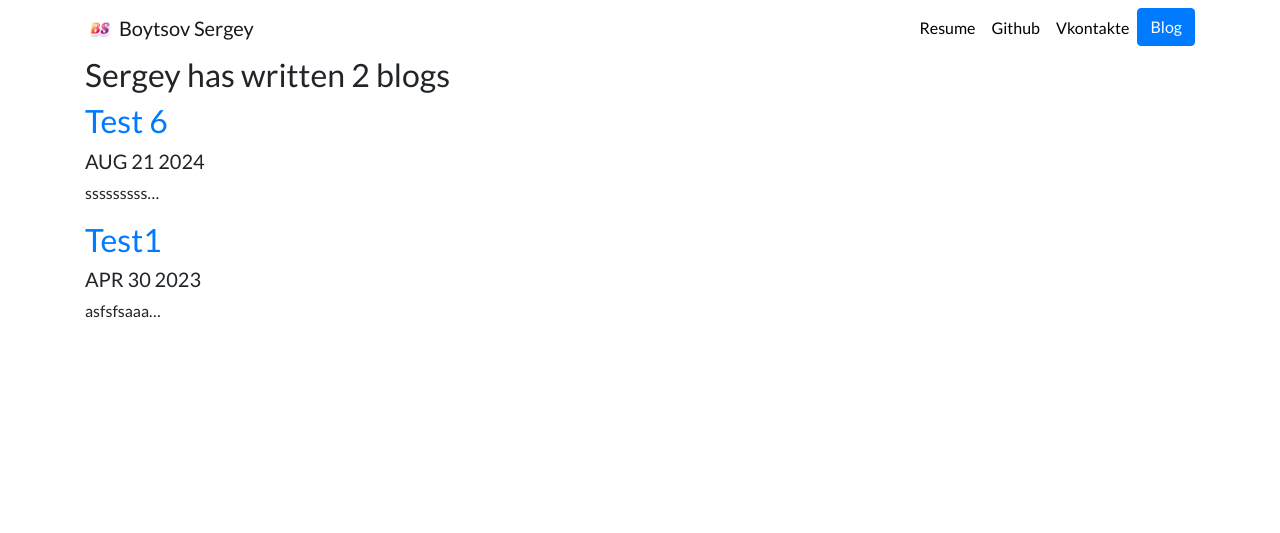
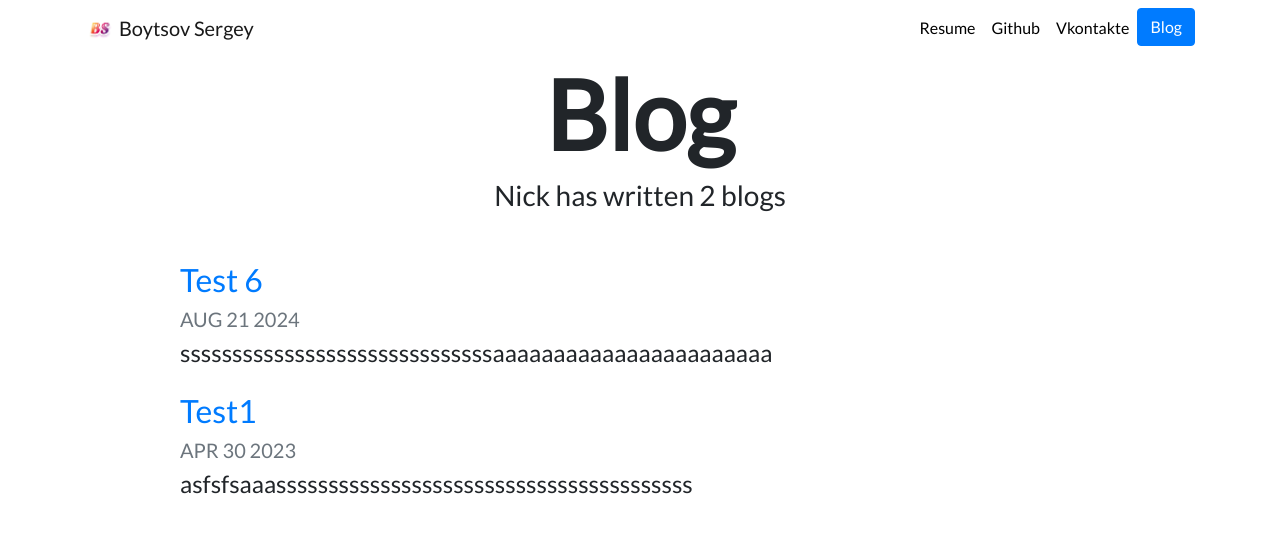
Before and after one commit to Serj2626/django-personal_portfolio, a Django app: page /blog/ in a window 1280 px wide. Shown: the top 533 px of the page. Run offline with Django 4.2, Linux system fonts and the light colour scheme; data comes from the database, SQL or seed files in the repository; some libraries are stand-ins or nearby versions.

Commit message:
new text in custom.css

```diff
--- a/blog/templates/blog/all_blogs.html
+++ b/blog/templates/blog/all_blogs.html
@@ -1,19 +1,24 @@
 {% extends 'portfolio/base.html' %}
-
+{% load static %}
 
 
 
 
 {% block content %}
-<h2>Sergey has written {{ blogs.count }} blog{{ blogs.count|pluralize }}</h2>
+    <h1 id="blogtitle" class="font-weight-bold text-center">Blog</h1>
+
+    <h3 class="text-center mb-5">Nick has written {{ blogs.count }} blog{{ blogs.count|pluralize }}</h3>
 
 {% for blog in blogs %}
+<div class="row justify-content-center my-3">
+  <div class="col-md-10">
+    <a href="{% url 'blog:detail' blog.id %}">
+      <h2>{{ blog.title }}</h2>
+    </a>
+    <h5 class="text-muted">{{ blog.date|date:'M d Y'|upper }}</h5>
+    <h4>{{ blog.description|striptags|truncatechars:100 }}</h4>
+  </div>
+</div>
+{% endfor %}
 
-    <a href="{% url 'blog:detail'  blog.id %}"><h2>{{ blog.title }}</h2></a>
-
-    <h5>{{ blog.date|date:'M d Y'|upper }}</h5>
-
-    <p>{{ blog.description|truncatechars:10 }}</p>
-
-{% endfor %}
 {% endblock %}
```
Also changed, not shown: blog/templates/blog/detail.html (+6 -4 lines).
